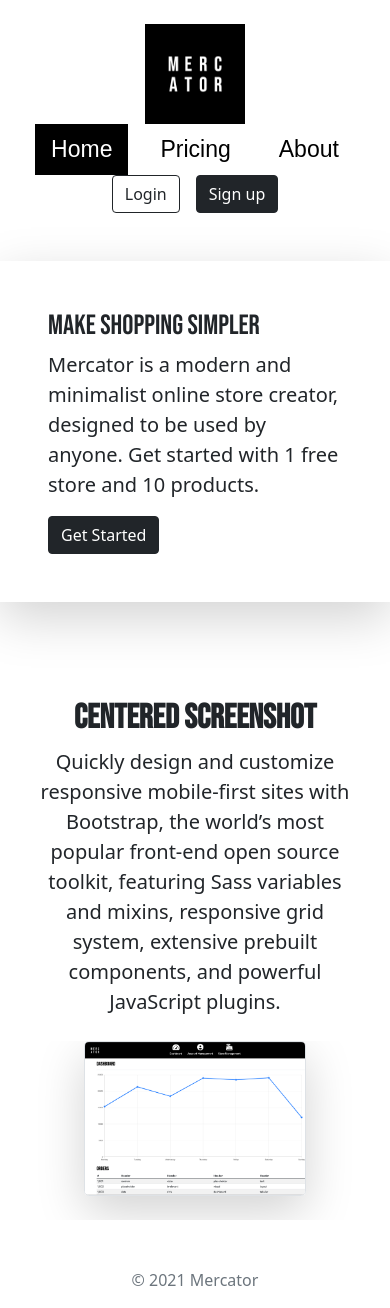
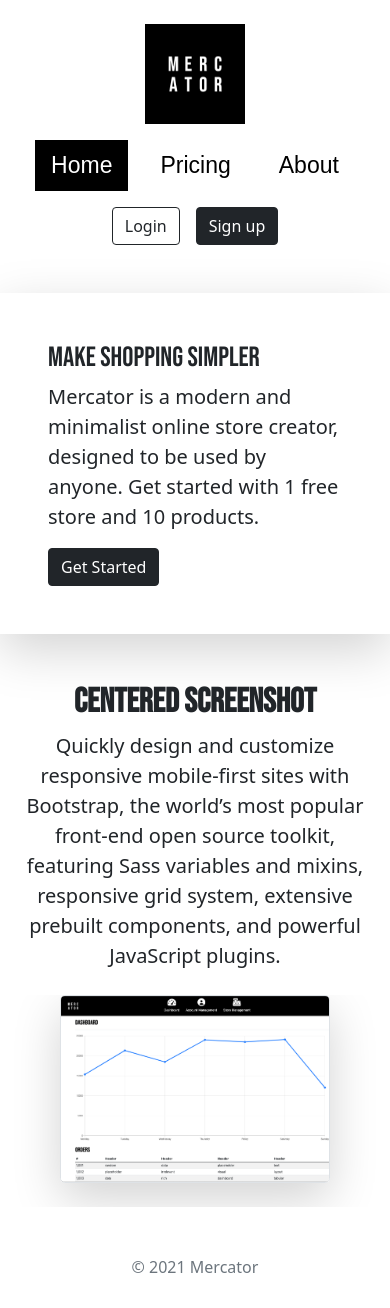
Before and after one commit to maxinnes/uni_web_project, a React (Create React App) app: page / in a window 390 px wide. Built offline with nearby package versions, Linux system fonts and the light colour scheme; no server answers; grey boxes are pictures that could not be loaded; a web font is replaced by a local one.

Commit message:
Home page responsive

```diff
--- a/src/CommonComponents/nav/HomePageNavigation.js
+++ b/src/CommonComponents/nav/HomePageNavigation.js
@@ -2,15 +2,19 @@ import Logo from "./Logo";
 import HomeNavigation from "./HomeNavigation";
 import AccountButtons from "./AccountButtons";
 
+//
+//
+//
+
 function HomePageNavigation(){
     return <div className="row">
-            <div className="col-md-3">
+            <div className="col-lg-3">
                 <Logo/>
             </div>
-            <div className="col-md-6 d-flex flex-row justify-content-center align-items-center">
+            <div className="col-lg-6 my-3 my-lg-0 d-flex flex-row justify-content-center align-items-center">
                 <HomeNavigation/>
             </div>
-            <div className="col-md-3 d-flex flex-row justify-content-center align-items-center flex-nowrap">
+            <div className="col-lg-3 d-flex flex-row justify-content-center align-items-center flex-nowrap">
                 <AccountButtons/>
             </div>
         </div>
--- a/src/Pages/HomeIndex.js
+++ b/src/Pages/HomeIndex.js
@@ -18,7 +18,7 @@ function HomeIndex() {
         </div>
         <div className={`col-md-6 ${styles["main-page-hero-image"]}`}/>
     </div>
-    <div className="px-4 pt-5 my-5 text-center">
+    <div className="row my-5 text-center">
         <h1 className="display-4 fw-bold">Centered screenshot</h1>
         <div className="col-lg-6 mx-auto">
             <p className="lead mb-4">Quickly design and customize responsive mobile-first sites with Bootstrap, the
@@ -27,7 +27,7 @@ function HomeIndex() {
         </div>
         <div className="overflow-hidden" style={{maxHeight: "30vh"}}>
             <div className="container px-5">
-                <img src="http://localhost:3000/hero_image.png" className="img-fluid border rounded-3 shadow-lg mb-4" alt="Example image"
+                <img src="/hero_image.png" className="img-fluid border rounded-3 shadow-lg mb-4" alt="Example image"
                      width="700" height="500" loading="lazy"/>
             </div>
         </div>
--- a/src/Pages/PricingIndex.js
+++ b/src/Pages/PricingIndex.js
@@ -4,9 +4,8 @@ import {useContext} from "react";
 export default function PricingIndex(){
     let auth = useContext(AuthContext)
 
-    return <div className="row mt-4">
-        <div className="col-md-1"/>
-        <div className="col-md">
+    return <div className="row row-cols-md-3 row-cols-1 mt-4">
+        <div className="col">
             <div className="card">
                 <div className="card-body">
                     <h5 className="card-title">Tier One</h5>
@@ -21,7 +20,7 @@ export default function PricingIndex(){
                 </div>
             </div>
         </div>
-        <div className="col-md">
+        <div className="col my-3 my-md-0">
             <div className="card">
                 <div className="card-body">
                     <h5 className="card-title">Tier Two</h5>
@@ -37,7 +36,7 @@ export default function PricingIndex(){
                 </div>
             </div>
         </div>
-        <div className="col-md">
+        <div className="col">
             <div className="card">
                 <div className="card-body">
                     <h5 className="card-title">Tier Three</h5>
@@ -53,6 +52,5 @@ export default function PricingIndex(){
                 </div>
             </div>
         </div>
-        <div className="col-md-1"/>
     </div>
 }
```
